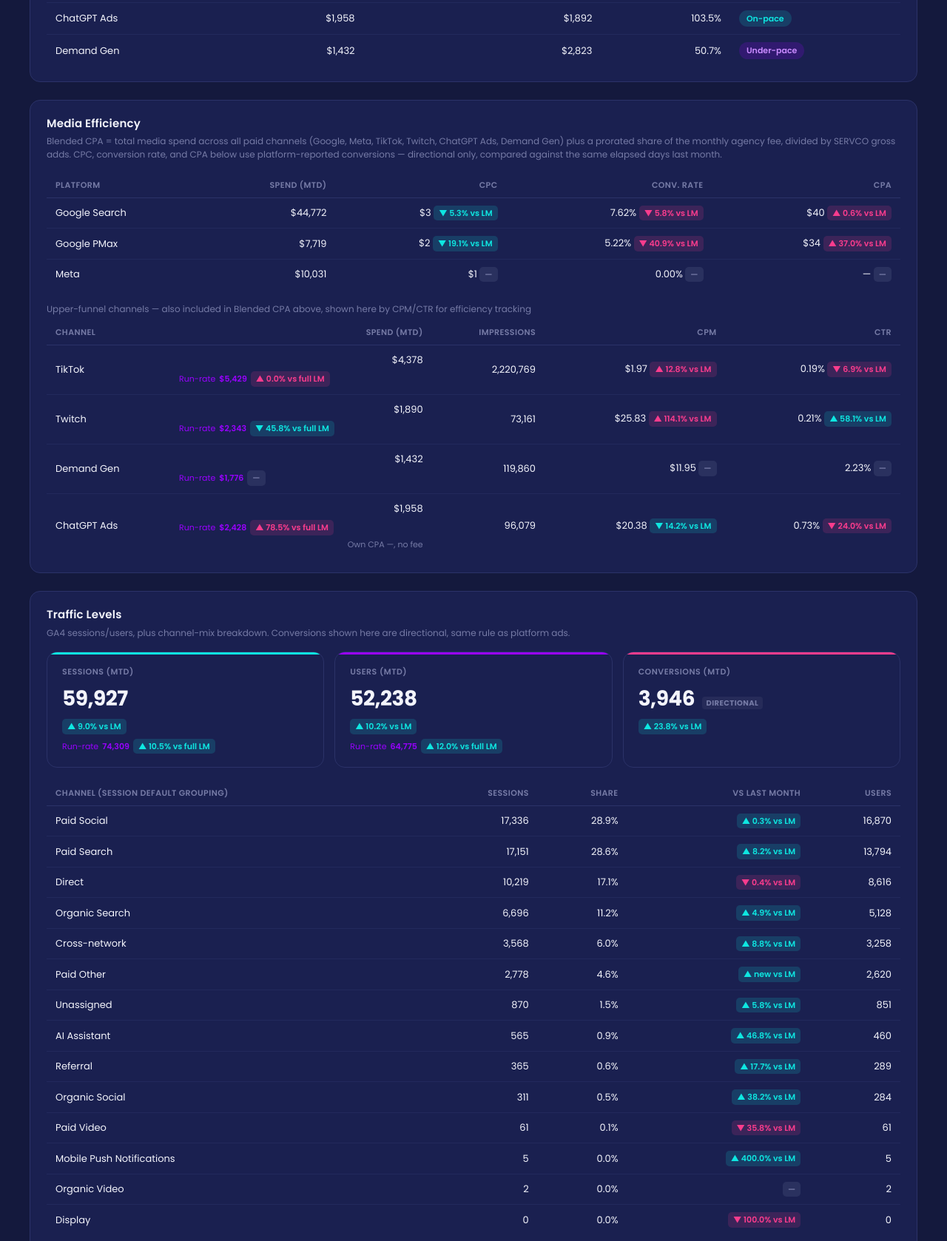
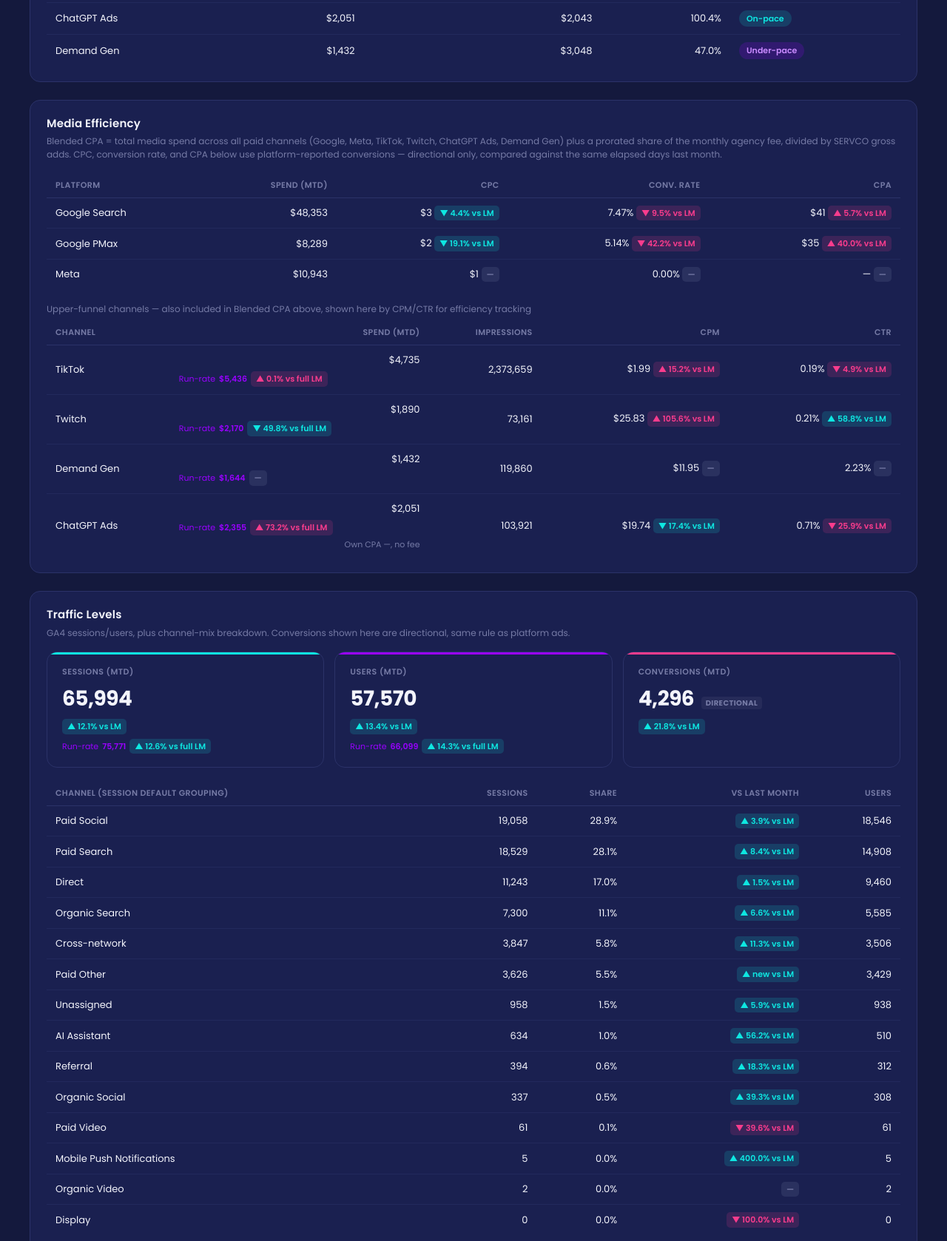
Before and after one commit to kayraynera-pixel/rocket-mobile-dashboard, a plain HTML site: page index.html in a window 1280 px wide. Shown: the part 849-2527 px from the top of the page at 74% size. Drawn offline with Linux system fonts and the light colour scheme.

Commit message:
Refresh dashboard data (as of 27 Aug 2026)

```diff
--- a/index.html
+++ b/index.html
@@ -111,12 +111,12 @@ td.num, th.num { text-align: right; font-variant-numeric: tabular-nums; }
 
 <div class="dash-header">
     <h1>Rocket Mobile — Performance Dashboard</h1>
-    <div class="sub">As of <strong>25 Aug 2026</strong> &middot; Month-to-date vs same 25 elapsed day(s) last month (<strong>1 Jul – 25 Jul 2026</strong>) &middot; Currency: NZD</div>
+    <div class="sub">As of <strong>27 Aug 2026</strong> &middot; Month-to-date vs same 27 elapsed day(s) last month (<strong>1 Jul – 27 Jul 2026</strong>) &middot; Currency: NZD</div>
 </div>
 
 <section class="card asof-table">
     <div class="card-title">Data as of (per platform)</div>
-    <div class="asof-row"><div class="asof-item"><span class="plat">Google</span> <span class="">28 Aug</span></div><div class="asof-item"><span class="plat">Meta</span> <span class="">27 Aug</span></div><div class="asof-item"><span class="plat">TikTok</span> <span class="">27 Aug</span></div><div class="asof-item"><span class="plat">ChatGPT Ads</span> <span class="">27 Aug</span></div><div class="asof-item"><span class="plat">Twitch</span> <span class="stale">12 Aug</span> <span class="stale">(13d behind)</span></div><div class="asof-item"><span class="plat">Demand Gen</span> <span class="">23 Aug</span></div><div class="asof-item"><span class="plat">GA4</span> <span class="">27 Aug</span></div><div class="asof-item"><span class="plat">SERVCO</span> <span class="">25 Aug</span></div></div>
+    <div class="asof-row"><div class="asof-item"><span class="plat">Google</span> <span class="">28 Aug</span></div><div class="asof-item"><span class="plat">Meta</span> <span class="">27 Aug</span></div><div class="asof-item"><span class="plat">TikTok</span> <span class="">27 Aug</span></div><div class="asof-item"><span class="plat">ChatGPT Ads</span> <span class="">27 Aug</span></div><div class="asof-item"><span class="plat">Twitch</span> <span class="stale">12 Aug</span> <span class="stale">(15d behind)</span></div><div class="asof-item"><span class="plat">Demand Gen</span> <span class="stale">23 Aug</span> <span class="stale">(4d behind)</span></div><div class="asof-item"><span class="plat">GA4</span> <span class="">27 Aug</span></div><div class="asof-item"><span class="plat">SERVCO</span> <span class="">27 Aug</span></div></div>
 </section>
 
 <section>
@@ -125,83 +125,83 @@ td.num, th.num { text-align: right; font-variant-numeric: tabular-nums; }
     <div class="kpi-row">
         <div class="kpi-card accent-teal">
             <div class="kpi-label">Blended CPA</div>
-            <div class="kpi-value">$52</div>
-            <div class="kpi-sub"><span class="badge neg">&#9650; 12.5% vs LM</span></div>
-            <div class="kpi-note">Estimate: all paid channels' media spend + agency fee ($19,057/mo &divide; 31 days &times; 25 elapsed = $15,369)</div>
+            <div class="kpi-value">$51</div>
+            <div class="kpi-sub"><span class="badge neg">&#9650; 10.5% vs LM</span></div>
+            <div class="kpi-note">Estimate: all paid channels' media spend + agency fee ($19,057/mo &divide; 31 days &times; 27 elapsed = $16,598)</div>
         </div>
         <div class="kpi-card accent-pink">
             <div class="kpi-label">SERVCO Gross Adds (MTD)</div>
-            <div class="kpi-value">1,679</div>
-            <div class="kpi-sub"><span class="badge pos">&#9650; 1.3% vs LM</span></div>
-            <div class="kpi-note">Source of truth for sales — not platform conversions.</div><div class="rr-line">Run-rate <strong>2,082</strong> <span class="badge neg">&#9660; 0.5% vs full LM</span></div>
+            <div class="kpi-value">1,855</div>
+            <div class="kpi-sub"><span class="badge pos">&#9650; 3.7% vs LM</span></div>
+            <div class="kpi-note">Source of truth for sales — not platform conversions.</div><div class="rr-line">Run-rate <strong>2,130</strong> <span class="badge pos">&#9650; 1.8% vs full LM</span></div>
         </div>
         <div class="kpi-card accent-purple">
             <div class="kpi-label">Blended Spend incl. fees (MTD)</div>
-            <div class="kpi-value">$87,548</div>
-            <div class="kpi-sub"><span class="badge neg">&#9650; 13.9% vs LM</span></div>
-            <div class="kpi-note">All paid channels.</div><div class="rr-line">Run-rate <strong>$108,559</strong> <span class="badge neg">&#9650; 17.2% vs full LM</span></div>
+            <div class="kpi-value">$94,290</div>
+            <div class="kpi-sub"><span class="badge neg">&#9650; 14.6% vs LM</span></div>
+            <div class="kpi-note">All paid channels.</div><div class="rr-line">Run-rate <strong>$108,259</strong> <span class="badge neg">&#9650; 16.9% vs full LM</span></div>
         </div>
         <div class="kpi-card accent-teal">
             <div class="kpi-label">GA4 Sessions (MTD)</div>
-            <div class="kpi-value">59,927</div>
-            <div class="kpi-sub"><span class="badge pos">&#9650; 9.0% vs LM</span></div>
-            <div class="kpi-note">Traffic level, all channels.</div><div class="rr-line">Run-rate <strong>74,309</strong> <span class="badge pos">&#9650; 10.5% vs full LM</span></div>
+            <div class="kpi-value">65,994</div>
+            <div class="kpi-sub"><span class="badge pos">&#9650; 12.1% vs LM</span></div>
+            <div class="kpi-note">Traffic level, all channels.</div><div class="rr-line">Run-rate <strong>75,771</strong> <span class="badge pos">&#9650; 12.6% vs full LM</span></div>
         </div></div>
 </section>
 
 <section class="card">
     <div class="section-title">Budget Pacing</div>
-    <div class="section-sub">MTD spend vs budget target, prorated by day-of-month (25 of 31 days). Raw platform spend, before agency fee.</div>
+    <div class="section-sub">MTD spend vs budget target, prorated by day-of-month (27 of 31 days). Raw platform spend, before agency fee.</div>
     <table>
         <thead><tr><th>Platform</th><th class="num">MTD Spend</th><th class="num">Expected (prorated)</th><th class="num">% of Pace</th><th>Status</th></tr></thead>
         <tbody>
         <tr>
             <td>Google Search</td>
-            <td class="num">$44,772</td>
-            <td class="num">$44,355</td>
+            <td class="num">$48,353</td>
+            <td class="num">$47,903</td>
             <td class="num">100.9%</td>
             <td><span class="pill pos">On-pace</span></td>
         </tr>
         <tr>
             <td>Google PMax</td>
-            <td class="num">$7,719</td>
-            <td class="num">$8,065</td>
-            <td class="num">95.7%</td>
+            <td class="num">$8,289</td>
+            <td class="num">$8,710</td>
+            <td class="num">95.2%</td>
             <td><span class="pill pos">On-pace</span></td>
         </tr>
         <tr>
             <td>Meta</td>
-            <td class="num">$10,031</td>
-            <td class="num">$10,480</td>
-            <td class="num">95.7%</td>
+            <td class="num">$10,943</td>
+            <td class="num">$11,318</td>
+            <td class="num">96.7%</td>
             <td><span class="pill pos">On-pace</span></td>
         </tr>
         <tr>
             <td>TikTok</td>
-            <td class="num">$4,378</td>
-            <td class="num">$4,203</td>
-            <td class="num">104.2%</td>
+            <td class="num">$4,735</td>
+            <td class="num">$4,539</td>
+            <td class="num">104.3%</td>
             <td><span class="pill pos">On-pace</span></td>
         </tr>
         <tr>
             <td>Twitch</td>
             <td class="num">$1,890</td>
-            <td class="num">$1,524</td>
-            <td class="num">124.0%</td>
+            <td class="num">$1,646</td>
+            <td class="num">114.8%</td>
             <td><span class="pill neg">Over-pace</span></td>
         </tr>
         <tr>
             <td>ChatGPT Ads</td>
-            <td class="num">$1,958</td>
-            <td class="num">$1,892</td>
-            <td class="num">103.5%</td>
+            <td class="num">$2,051</td>
+            <td class="num">$2,043</td>
+            <td class="num">100.4%</td>
             <td><span class="pill pos">On-pace</span></td>
         </tr>
         <tr>
             <td>Demand Gen</td>
             <td class="num">$1,432</td>
-            <td class="num">$2,823</td>
-            <td class="num">50.7%</td>
+            <td class="num">$3,048</td>
+            <td class="num">47.0%</td>
             <td><span class="pill warn">Under-pace</span></td>
         </tr></tbody>
     </table>
@@ -215,21 +215,21 @@ td.num, th.num { text-align: right; font-variant-numeric: tabular-nums; }
         <tbody>
         <tr>
             <td>Google Search</td>
-            <td class="num">$44,772</td>
-            <td class="num">$3 <span class="badge pos">&#9660; 5.3% vs LM</span></td>
-            <td class="num">7.62% <span class="badge neg">&#9660; 5.8% vs LM</span></td>
-            <td class="num">$40 <span class="badge neg">&#9650; 0.6% vs LM</span></td>
+            <td class="num">$48,353</td>
+            <td class="num">$3 <span class="badge pos">&#9660; 4.4% vs LM</span></td>
+            <td class="num">7.47% <span class="badge neg">&#9660; 9.5% vs LM</span></td>
+            <td class="num">$41 <span class="badge neg">&#9650; 5.7% vs LM</span></td>
         </tr>
         <tr>
             <td>Google PMax</td>
-            <td class="num">$7,719</td>
+            <td class="num">$8,289</td>
             <td class="num">$2 <span class="badge pos">&#9660; 19.1% vs LM</span></td>
-            <td class="num">5.22% <span class="badge neg">&#9660; 40.9% vs LM</span></td>
-            <td class="num">$34 <span class="badge neg">&#9650; 37.0% vs LM</span></td>
+            <td class="num">5.14% <span class="badge neg">&#9660; 42.2% vs LM</span></td>
+            <td class="num">$35 <span class="badge neg">&#9650; 40.0% vs LM</span></td>
         </tr>
         <tr>
             <td>Meta</td>
-            <td class="num">$10,031</td>
+            <td class="num">$10,943</td>
             <td class="num">$1 <span class="badge neu">—</span></td>
             <td class="num">0.00% <span class="badge neu">—</span></td>
             <td class="num">— <span class="badge neu">—</span></td>
@@ -241,31 +241,31 @@ td.num, th.num { text-align: right; font-variant-numeric: tabular-nums; }
         <tbody>
         <tr>
             <td>TikTok</td>
-            <td class="num">$4,378<div class="rr-line">Run-rate <strong>$5,429</strong> <span class="badge neg">&#9650; 0.0% vs full LM</span></div></td>
-            <td class="num">2,220,769</td>
-            <td class="num">$1.97 <span class="badge neg">&#9650; 12.8% vs LM</span></td>
-            <td class="num">0.19% <span class="badge neg">&#9660; 6.9% vs LM</span></td>
+            <td class="num">$4,735<div class="rr-line">Run-rate <strong>$5,436</strong> <span class="badge neg">&#9650; 0.1% vs full LM</span></div></td>
+            <td class="num">2,373,659</td>
+            <td class="num">$1.99 <span class="badge neg">&#9650; 15.2% vs LM</span></td>
+            <td class="num">0.19% <span class="badge neg">&#9660; 4.9% vs LM</span></td>
         </tr>
         <tr>
             <td>Twitch</td>
-            <td class="num">$1,890<div class="rr-line">Run-rate <strong>$2,343</strong> <span class="badge pos">&#9660; 45.8% vs full LM</span></div></td>
+            <td class="num">$1,890<div class="rr-line">Run-rate <strong>$2,170</strong> <span class="badge pos">&#9660; 49.8% vs full LM</span></div></td>
             <td class="num">73,161</td>
-            <td class="num">$25.83 <span class="badge neg">&#9650; 114.1% vs LM</span></td>
-            <td class="num">0.21% <span class="badge pos">&#9650; 58.1% vs LM</span></td>
+            <td class="num">$25.83 <span class="badge neg">&#9650; 105.6% vs LM</span></td>
+            <td class="num">0.21% <span class="badge pos">&#9650; 58.8% vs LM</span></td>
         </tr>
         <tr>
             <td>Demand Gen</td>
-            <td class="num">$1,432<div class="rr-line">Run-rate <strong>$1,776</strong> <span class="badge neu">—</span></div></td>
+            <td class="num">$1,432<div class="rr-line">Run-rate <strong>$1,644</strong> <span class="badge neu">—</span></div></td>
             <td class="num">119,860</td>
             <td class="num">$11.95 <span class="badge neu">—</span></td>
             <td class="num">2.23% <span class="badge neu">—</span></td>
         </tr>
         <tr>
             <td>ChatGPT Ads</td>
-            <td class="num">$1,958<div class="rr-line">Run-rate <strong>$2,428</strong> <span class="badge neg">&#9650; 78.5% vs full LM</span></div><div class="kpi-note" style="margin-top:4px;">Own CPA —, no fee</div></td>
-            <td class="num">96,079</td>
-            <td class="num">$20.38 <span class="badge pos">&#9660; 14.2% vs LM</span></td>
-            <td class="num">0.73% <span class="badge neg">&#9660; 24.0% vs LM</span></td>
+            <td class="num">$2,051<div class="rr-line">Run-rate <strong>$2,355</strong> <span class="badge neg">&#9650; 73.2% vs full LM</span></div><div class="kpi-note" style="margin-top:4px;">Own CPA —, no fee</div></td>
+            <td class="num">103,921</td>
+            <td class="num">$19.74 <span class="badge pos">&#9660; 17.4% vs LM</span></td>
+            <td class="num">0.71% <span class="badge neg">&#9660; 25.9% vs LM</span></td>
         </tr></tbody>
     </table>
 </section>
@@ -276,20 +276,20 @@ td.num, th.num { text-align: right; font-variant-numeric: tabular-nums; }
     <div class="kpi-row" style="margin-bottom:18px;">
         <div class="kpi-card accent-teal">
             <div class="kpi-label">Sessions (MTD)</div>
-            <div class="kpi-value">59,927</div>
-            <div class="kpi-sub"><span class="badge pos">&#9650; 9.0% vs LM</span></div>
-            <div class="rr-line">Run-rate <strong>74,309</strong> <span class="badge pos">&#9650; 10.5% vs full LM</span></div>
+            <div class="kpi-value">65,994</div>
+            <div class="kpi-sub"><span class="badge pos">&#9650; 12.1% vs LM</span></div>
+            <div class="rr-line">Run-rate <strong>75,771</strong> <span class="badge pos">&#9650; 12.6% vs full LM</span></div>
         </div>
         <div class="kpi-card accent-purple">
             <div class="kpi-label">Users (MTD)</div>
-            <div class="kpi-value">52,238</div>
-            <div class="kpi-sub"><span class="badge pos">&#9650; 10.2% vs LM</span></div>
-            <div class="rr-line">Run-rate <strong>64,775</strong> <span class="badge pos">&#9650; 12.0% vs full LM</span></div>
+            <div class="kpi-value">57,570</div>
+            <div class="kpi-sub"><span class="badge pos">&#9650; 13.4% vs LM</span></div>
+            <div class="rr-line">Run-rate <strong>66,099</strong> <span class="badge pos">&#9650; 14.3% vs full LM</span></div>
         </div>
         <div class="kpi-card accent-pink">
             <div class="kpi-label">Conversions (MTD)</div>
-            <div class="kpi-value">3,946 <span class="tag">directional</span></div>
-            <div class="kpi-sub"><span class="badge pos">&#9650; 23.8% vs LM</span></div>
+            <div class="kpi-value">4,296 <span class="tag">directional</span></div>
+            <div class="kpi-sub"><span class="badge pos">&#9650; 21.8% vs LM</span></div>
         </div>
     </div>
     <table>
@@ -297,79 +297,79 @@ td.num, th.num { text-align: right; font-variant-numeric: tabular-nums; }
         <tbody>
             <tr>
                 <td>Paid Social</td>
-                <td class="num">17,336</td>
+                <td class="num">19,058</td>
                 <td class="num">28.9%</td>
-                <td class="num"><span class="badge pos">&#9650; 0.3% vs LM</span></td>
-                <td class="num">16,870</td>
+                <td class="num"><span class="badge pos">&#9650; 3.9% vs LM</span></td>
+                <td class="num">18,546</td>
             </tr>
             <tr>
                 <td>Paid Search</td>
-                <td class="num">17,151</td>
-                <td class="num">28.6%</td>
-                <td class="num"><span class="badge pos">&#9650; 8.2% vs LM</span></td>
-                <td class="num">13,794</td>
+                <td class="num">18,529</td>
+                <td class="num">28.1%</td>
+                <td class="num"><span class="badge pos">&#9650; 8.4% vs LM</span></td>
+                <td class="num">14,908</td>
             </tr>
             <tr>
                 <td>Direct</td>
-                <td class="num">10,219</td>
-                <td class="num">17.1%</td>
-                <td class="num"><span class="badge neg">&#9660; 0.4% vs LM</span></td>
-                <td class="num">8,616</td>
+                <td class="num">11,243</td>
+                <td class="num">17.0%</td>
+                <td class="num"><span class="badge pos">&#9650; 1.5% vs LM</span></td>
+                <td class="num">9,460</td>
             </tr>
             <tr>
                 <td>Organic Search</td>
-                <td class="num">6,696</td>
-                <td class="num">11.2%</td>
-                <td class="num"><span class="badge pos">&#9650; 4.9% vs LM</span></td>
-                <td class="num">5,128</td>
+                <td class="num">7,300</td>
+                <td class="num">11.1%</td>
+                <td class="num"><span class="badge pos">&#9650; 6.6% vs LM</span></td>
+                <td class="num">5,585</td>
             </tr>
             <tr>
                 <td>Cross-network</td>
-                <td class="num">3,568</td>
-                <td class="num">6.0%</td>
-                <td class="num"><span class="badge pos">&#9650; 8.8% vs LM</span></td>
-                <td class="num">3,258</td>
+                <td class="num">3,847</td>
+                <td class="num">5.8%</td>
+                <td class="num"><span class="badge pos">&#9650; 11.3% vs LM</span></td>
+                <td class="num">3,506</td>
             </tr>
             <tr>
                 <td>Paid Other</td>
-                <td class="num">2,778</td>
-                <td class="num">4.6%</td>
+                <td class="num">3,626</td>
+                <td class="num">5.5%</td>
                 <td class="num"><span class="badge pos">&#9650; new vs LM</span></td>
-                <td class="num">2,620</td>
+                <td class="num">3,429</td>
             </tr>
             <tr>
                 <td>Unassigned</td>
-                <td class="num">870</td>
+                <td class="num">958</td>
                 <td class="num">1.5%</td>
-                <td class="num"><span class="badge pos">&#9650; 5.8% vs LM</span></td>
-                <td class="num">851</td>
+                <td class="num"><span class="badge pos">&#9650; 5.9% vs LM</span></td>
+                <td class="num">938</td>
             </tr>
             <tr>
                 <td>AI Assistant</td>
-                <td class="num">565</td>
-                <td class="num">0.9%</td>
-                <td class="num"><span class="badge pos">&#9650; 46.8% vs LM</span></td>
-                <td class="num">460</td>
+                <td class="num">634</td>
+                <td class="num">1.0%</td>
+                <td class="num"><span class="badge pos">&#9650; 56.2% vs LM</span></td>
+                <td class="num">510</td>
             </tr>
             <tr>
                 <td>Referral</td>
-                <td class="num">365</td>
+                <td class="num">394</td>
                 <td class="num">0.6%</td>
-                <td class="num"><span class="badge pos">&#9650; 17.7% vs LM</span></td>
-                <td class="num">289</td>
+                <td class="num"><span class="badge pos">&#9650; 18.3% vs LM</span></td>
+                <td class="num">312</td>
             </tr>
             <tr>
                 <td>Organic Social</td>
-                <td class="num">311</td>
+                <td class="num">337</td>
                 <td class="num">0.5%</td>
-                <td class="num"><span class="badge pos">&#9650; 38.2% vs LM</span></td>
-                <td class="num">284</td>
+                <td class="num"><span class="badge pos">&#9650; 39.3% vs LM</span></td>
+                <td class="num">308</td>
             </tr>
             <tr>
                 <td>Paid Video</td>
                 <td class="num">61</td>
                 <td class="num">0.1%</td>
-                <td class="num"><span class="badge neg">&#9660; 35.8% vs LM</span></td>
+                <td class="num"><span class="badge neg">&#9660; 39.6% vs LM</span></td>
                 <td class="num">61</td>
             </tr>
             <tr>
@@ -402,9 +402,9 @@ td.num, th.num { text-align: right; font-variant-numeric: tabular-nums; }
     <div class="kpi-row">
         <div class="kpi-card accent-pink">
             <div class="kpi-label">Gross Adds (MTD)</div>
-            <div class="kpi-value">1,679</div>
-            <div class="kpi-sub"><span class="badge pos">&#9650; 1.3% vs LM</span></div>
-            <div class="rr-line">Run-rate <strong>2,082</strong> <span class="badge neg">&#9660; 0.5% vs full LM</span></div>
+            <div class="kpi-value">1,855</div>
+            <div class="kpi-sub"><span class="badge pos">&#9650; 3.7% vs LM</span></div>
+            <div class="rr-line">Run-rate <strong>2,130</strong> <span class="badge pos">&#9650; 1.8% vs full LM</span></div>
         </div>
 
 
```
